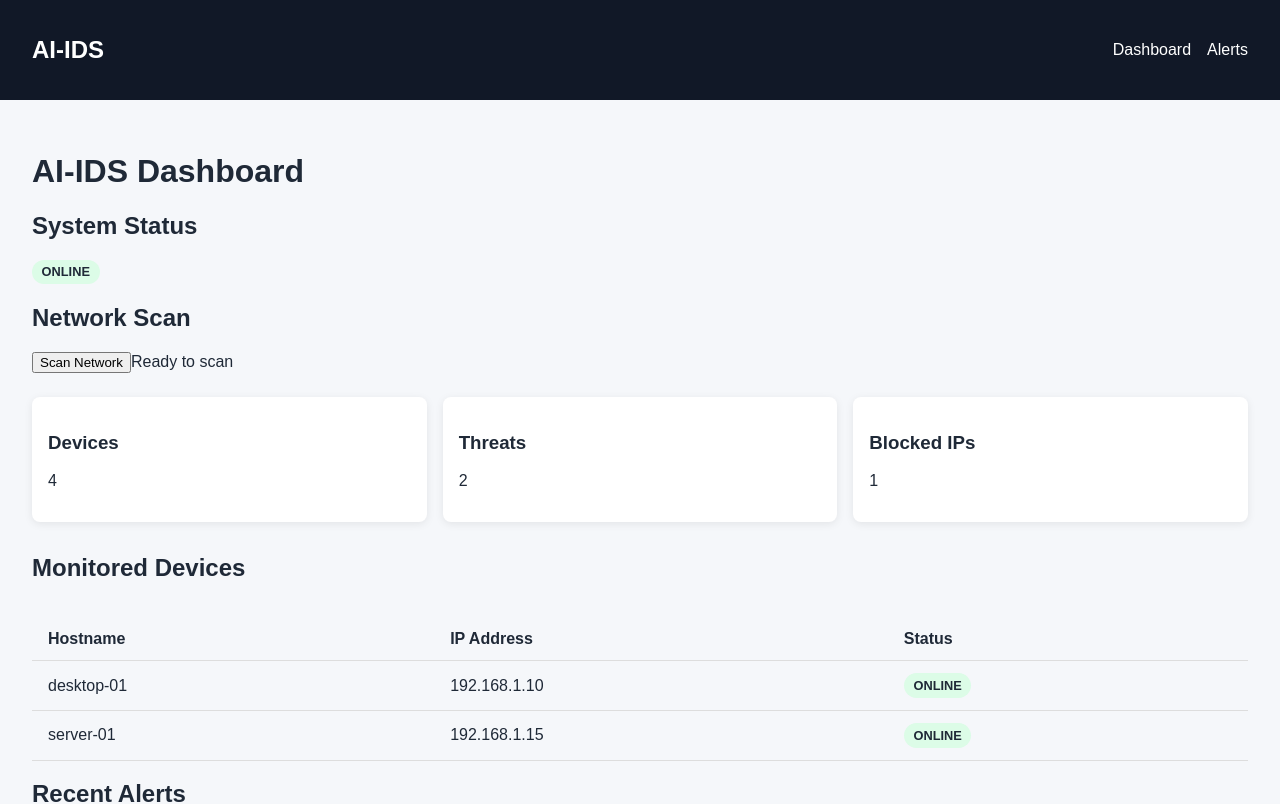
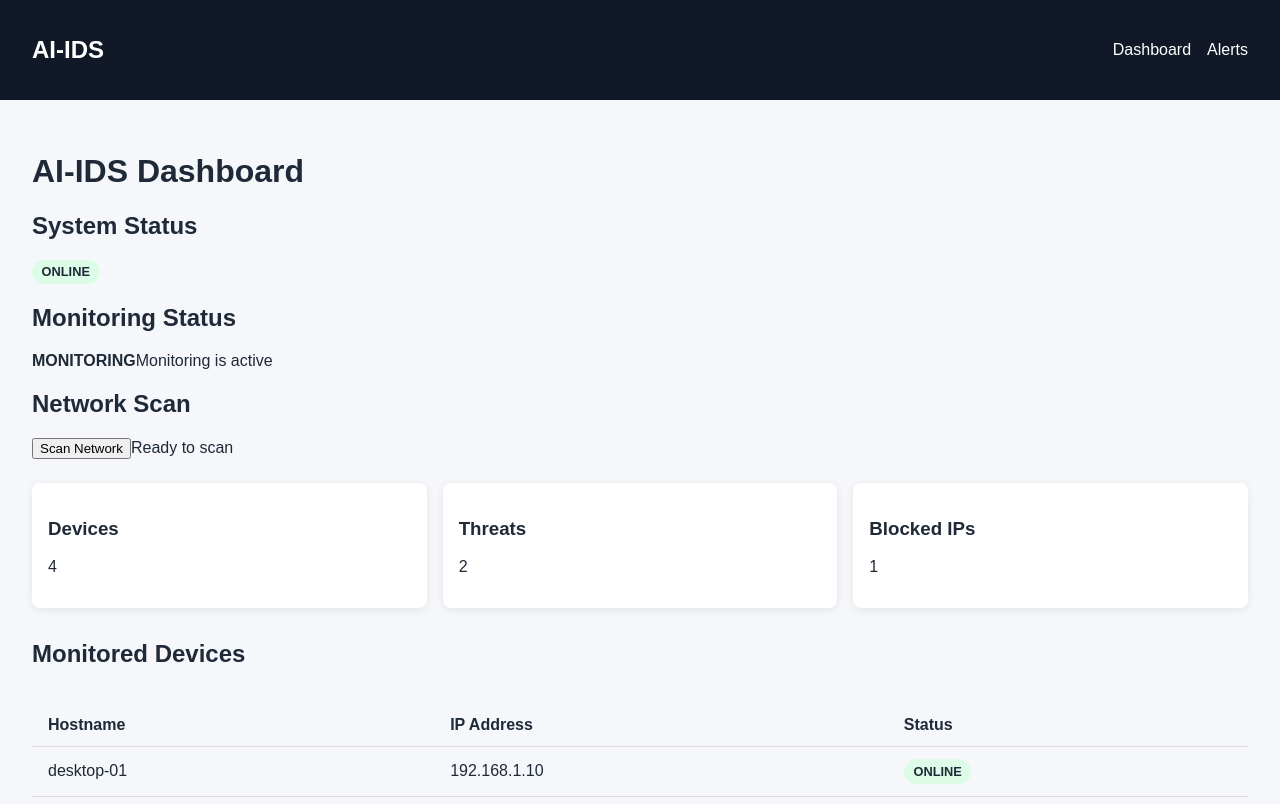
Before and after one commit to samahorro/AI-Intrusion-Detection-System, a React (Vite) app in the folder frontend/: page / in a window 1280 px wide. Shown: the top 804 px of the page. Built offline with nearby package versions, Linux system fonts and the light colour scheme.

Commit message:
Kan20: add dashboard monitoring states

```diff
--- /dev/null
+++ b/frontend/src/components/monitoring/MonitoringStateDisplay.tsx
@@ -0,0 +1,24 @@
+import type { MonitoringState } from "../../types/monitoring";
+
+interface MonitoringStateDisplayProps {
+  state: MonitoringState;
+}
+
+export default function MonitoringStateDisplay({
+  state,
+}: MonitoringStateDisplayProps) {
+  const messages: Record<MonitoringState, string> = {
+    idle: "Monitoring is idle",
+    loading: "Loading monitoring data...",
+    scanning: "Network scan in progress",
+    monitoring: "Monitoring is active",
+    error: "Monitoring encountered an error",
+  };
+
+  return (
+    <div className={`monitoring-state monitoring-state-${state}`}>
+      <strong>{state.toUpperCase()}</strong>
+      <span>{messages[state]}</span>
+    </div>
+  );
+}
--- a/frontend/src/pages/Dashboard.tsx
+++ b/frontend/src/pages/Dashboard.tsx
@@ -3,6 +3,7 @@ import MetricCard from "../components/monitoring/MetricCard";
 import StatusBadge from "../components/monitoring/StatusBadge";
 import ThreatBadge from "../components/monitoring/ThreatBadge";
 import ScanNetworkControl from "../components/monitoring/ScanNetworkControl";
+import MonitoringStateDisplay from "../components/monitoring/MonitoringStateDisplay";
 
 import {
   alerts,
@@ -11,6 +12,8 @@ import {
 } from "../data/mockData";
 
 export default function Dashboard() {
+  const monitoringState = "monitoring";
+
   return (
     <main className="page">
       <h1>AI-IDS Dashboard</h1>
@@ -18,6 +21,11 @@ export default function Dashboard() {
       <section className="system-status">
         <h2>System Status</h2>
         <StatusBadge status={systemStatus.status} />
+      </section>
+
+      <section>
+        <h2>Monitoring Status</h2>
+        <MonitoringStateDisplay state={monitoringState} />
       </section>
 
       <section>
```
Also changed, not shown: frontend/src/types/monitoring.ts (+7 -0 lines).
